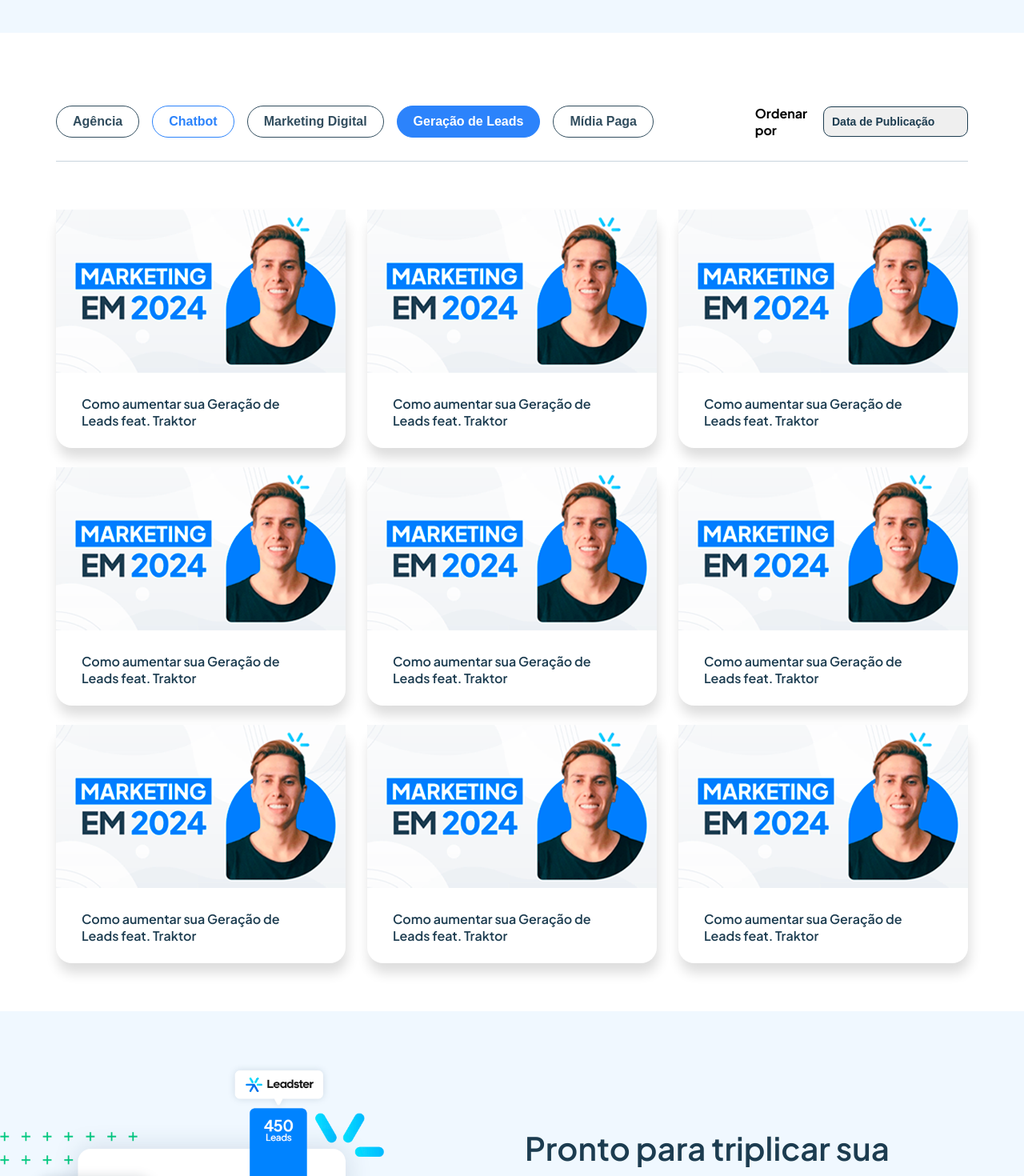
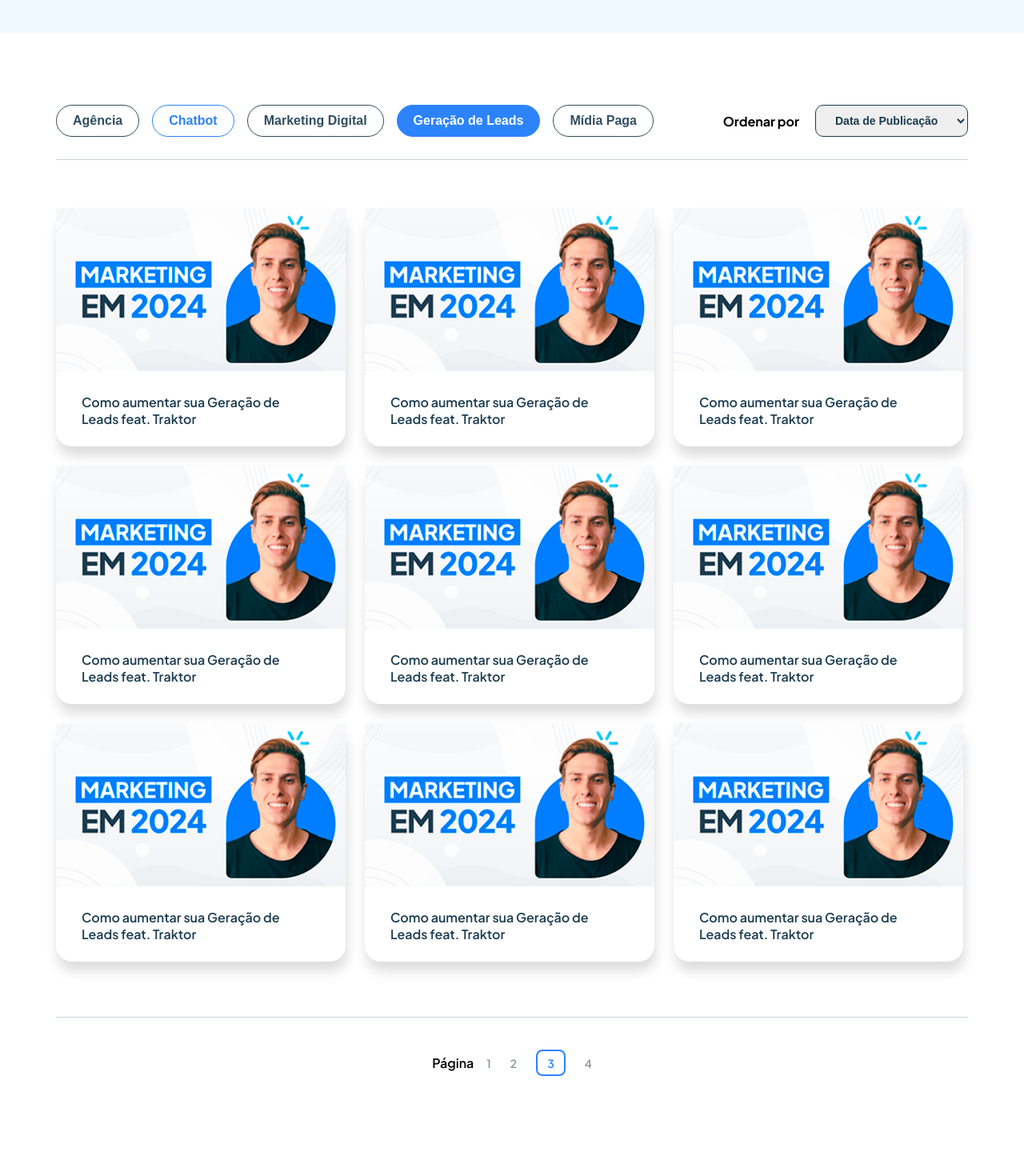
Before and after one commit to rodrigosantosdev/Leadster, a Next.js app: page / in a window 1280 px wide. Shown: the part 680-2150 px from the top of the page at 80% size. Built offline with nearby package versions, Linux system fonts and the light colour scheme.

Commit message:
component videos

```diff
--- a/app/components/Videos/index.tsx
+++ b/app/components/Videos/index.tsx
@@ -1,11 +1,43 @@
-import React from 'react'
-import Image from "next/image"
+import React, { useState } from 'react'
 import { ContainerGrid } from "../Container/style"
 import { Divisor } from "../Divisor"
 import { OptionItem } from "../OptionItem"
-import { CardItem, CardImage, CardDesk, ContainerVideo, OptionContent, StyleForm, StyledSpan, StyledSelect, OptionsContainer } from "./style"
+import { Pagination } from "../Pagination"
+import data from "../../Mock/data.json"
+import { CardItem,
+  CardImage,
+  CardDesk,
+  ContainerVideo,
+  OptionContent,
+  StyleForm,
+  StyledSpan,
+  StyledSelect,
+  OptionsContainer,
+} from "./style"
+
+interface Item {
+  image: string;
+  title: string;
+}
+
+interface Data {
+  items: Item[];
+}
 
 export const Videos = () => {
+
+    const [currentPage, setCurrentPage] = useState(1);
+    const itemsPerPage = 9; // Defina o número de itens por página
+    const jsonData: Data = data;
+
+    const indexOfLastItem = currentPage * itemsPerPage;
+    const indexOfFirstItem = indexOfLastItem - itemsPerPage;
+    const currentItems = jsonData.items.slice(indexOfFirstItem, indexOfLastItem);
+
+    const paginate = (pageNumber: number) => {
+      setCurrentPage(pageNumber);
+    };
+
   return (
     <ContainerGrid>
       <OptionsContainer>
@@ -35,78 +67,25 @@
       </OptionsContainer>
       <Divisor />
       <ContainerVideo>
-        <CardItem>
-          <CardImage>
-            <Image src="/images/thumbnail.png" alt="capa" width={362} height={204} />
-          </CardImage>
-          <CardDesk>
-          Como aumentar sua Geração de Leads feat. Traktor
-          </CardDesk>
-        </CardItem>
-        <CardItem>
-          <CardImage>
-            <Image src="/images/thumbnail.png" alt="capa" width={362} height={204} />
-          </CardImage>
-          <CardDesk>
-          Como aumentar sua Geração de Leads feat. Traktor
-          </CardDesk>
-        </CardItem>
-        <CardItem>
-          <CardImage>
-            <Image src="/images/thumbnail.png" alt="capa" width={362} height={204} />
-          </CardImage>
-          <CardDesk>
-          Como aumentar sua Geração de Leads feat. Traktor
-          </CardDesk>
-        </CardItem>
-        <CardItem>
-          <CardImage>
-            <Image src="/images/thumbnail.png" alt="capa" width={362} height={204} />
-          </CardImage>
-          <CardDesk>
-          Como aumentar sua Geração de Leads feat. Traktor
-          </CardDesk>
-        </CardItem>
-        <CardItem>
-          <CardImage>
-            <Image src="/images/thumbnail.png" alt="capa" width={362} height={204} />
-          </CardImage>
-          <CardDesk>
-          Como aumentar sua Geração de Leads feat. Traktor
-          </CardDesk>
-        </CardItem>
-        <CardItem>
-          <CardImage>
-            <Image src="/images/thumbnail.png" alt="capa" width={362} height={204} />
-          </CardImage>
-          <CardDesk>
-          Como aumentar sua Geração de Leads feat. Traktor
-          </CardDesk>
-        </CardItem>
-        <CardItem>
-          <CardImage>
-            <Image src="/images/thumbnail.png" alt="capa" width={362} height={204} />
-          </CardImage>
-          <CardDesk>
-          Como aumentar sua Geração de Leads feat. Traktor
-          </CardDesk>
-        </CardItem>
-        <CardItem>
-          <CardImage>
-            <Image src="/images/thumbnail.png" alt="capa" width={362} height={204} />
-          </CardImage>
-          <CardDesk>
-          Como aumentar sua Geração de Leads feat. Traktor
-          </CardDesk>
-        </CardItem>
-        <CardItem>
-          <CardImage>
-            <Image src="/images/thumbnail.png" alt="capa" width={362} height={204} />
-          </CardImage>
-          <CardDesk>
-          Como aumentar sua Geração de Leads feat. Traktor
-          </CardDesk>
-        </CardItem>
+        {currentItems.map((item, index) => (
+          <CardItem key={index}>
+            <CardImage>
+              <img src={item.image} alt="capa" width={362} height={204} />
+            </CardImage>
+            <CardDesk>
+              {item.title}
+            </CardDesk>
+          </CardItem>
+        ))}
+        <br />
+        <Divisor />
+
+        <Pagination
+          itemsPerPage={itemsPerPage}
+          totalItems={jsonData.items.length}
+          paginate={paginate}
+        />
+
       </ContainerVideo>
     </ContainerGrid>
   )
--- a/app/components/Videos/style.ts
+++ b/app/components/Videos/style.ts
@@ -8,11 +8,34 @@
   align-items: center;
   margin-top: 90px;
   margin-bottom: 28px;
+
+  @media (max-width: 940px) {
+    align-items: flex-start;
+    gap: 2rem;
+    padding-left: 1rem;
+  }
+
+  @media (max-width: 940px) {
+    flex-wrap: wrap;
+  }
+
+  @media (max-width: 768px) {
+    flex-direction: column;
+  }
 `;
 
 export const OptionContent = styled.div`
   display: flex;
   gap: 1rem;
+
+  @media (max-width: 1080px) {
+    gap: 0.5rem;
+  }
+  @media (max-width: 940px) {
+    display: flex;
+    flex-wrap: wrap;
+  }
+
 `
 
 export const StyleForm = styled.form`
@@ -21,9 +44,12 @@
   gap: 20px;
 `;
 
-
 export const StyledSpan = styled.span`
   font-weight: bold;
+
+  @media (max-width: 1080px) {
+    font-size: 16px;
+  }
 `;
 
 export const StyledSelect = styled.select`
@@ -38,33 +64,28 @@
   border-radius: 10px;
   border: 1px solid ${colors.primary};
 
-  appearance: none;
-  padding: 10px;
-  width: 100%;
-  position: relative;
-
-  &::after {
-    content: '▼';
-    position: absolute;
-    top: 50%;
-    right: 10px;
-    transform: translateY(-50%);
-    pointer-events: none;
+  @media (max-width: 1080px) {
     font-size: 12px;
-    padding: 0 5px;
-    color: ${colors.primary}; /* Cor da seta */
+  }
+  @media (max-width: 940px) {
   }
 `;
-
 
 export const ContainerVideo = styled.section`
   width: 100%;
   display: flex;
   flex-wrap: wrap;
-  justify-content: space-between;
-  gap: 24px;
+  gap: 1.5rem;
   margin-top: 60px;
-  margin-bottom: 60px;
+  margin-bottom: 120px;
+
+  @media (max-width: 1080px) {
+    justify-content: space-around;
+  }
+
+  @media (max-width: 580px) {
+    justify-content: center;
+  }
 `;
 
 export const CardItem = styled.div`
```
